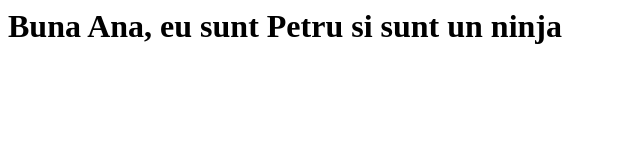
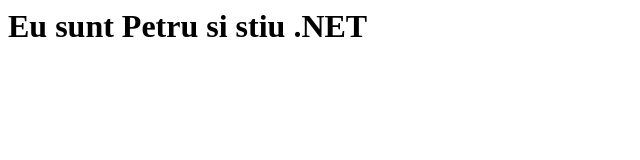
Before and after one commit to PetruRitivoiu/petruritivoiu.github.io, a plain HTML site: page index.html in a window 1280 px wide. Shown: the whole page, without its empty margins (0-640 px from the left). Drawn offline with Linux system fonts and the light colour scheme.

Commit message:
Update index.html

```diff
--- a/index.html
+++ b/index.html
@@ -1 +1 @@
-<h1>Buna Ana, eu sunt Petru si sunt un ninja</h1>
+<h1>Eu sunt Petru si stiu .NET</h1>
```
